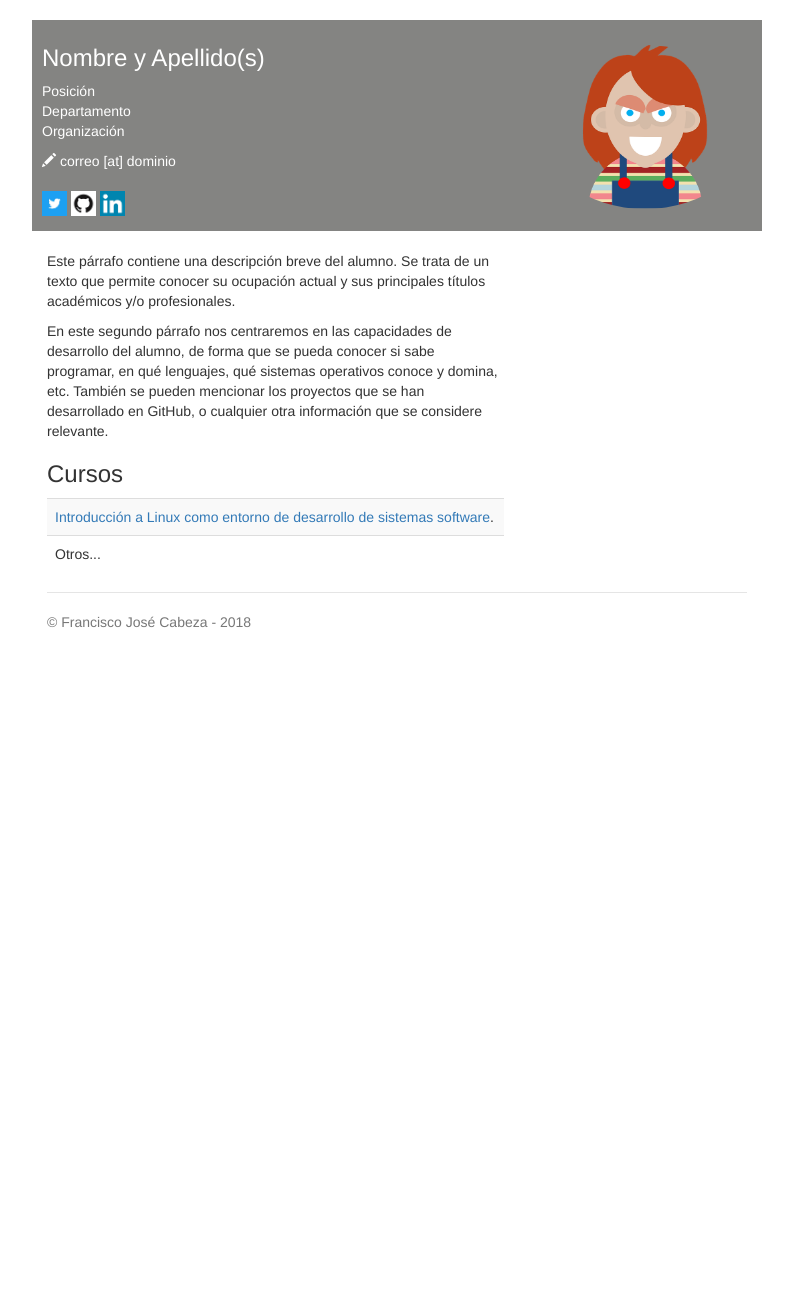
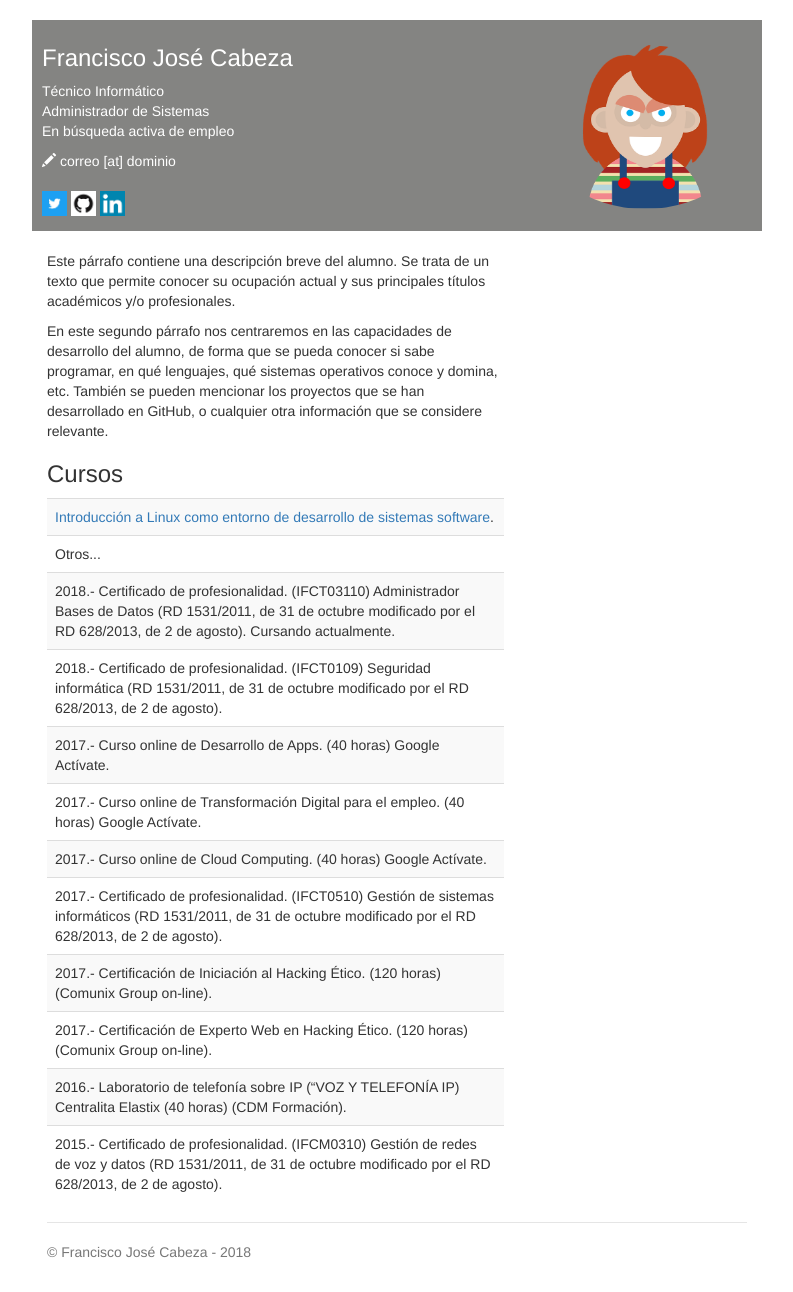
Before and after one commit to fjosito/fjosito.github.io, a plain HTML site: page index.html in a window 1280 px wide. Shown: the whole page, without its empty margins (243-1036 px from the left). Before the commit the page ends 800 px from the top, so only its background shows below. Drawn offline with nearby package versions, Linux system fonts and the light colour scheme.

Commit message:
Add files via upload

```diff
--- a/index.html
+++ b/index.html
@@ -8,7 +8,7 @@
     <meta name="author" content="Nombre y Apellido(s)">
 
     <!--Sustituir por los datos del alumno-->
-    <title>Nombre y Apellido(s)</title>
+    <title>Francisco José Cabeza</title>
 
     <link href="css/bootstrap.min.css" rel="stylesheet">
     <link href="css/style.css" rel="stylesheet">
@@ -17,12 +17,12 @@
   <body>
     <div class="container header-bar">
       <!--Sustituir por los datos del alumno-->
-      <h3>Nombre y Apellido(s) <span><img style="width: 214px; height: 164px;" class='img-circle' alt="Nombre y Apellido(s)" src="img/foto.png" align="right"></span></h3>
+      <h3>Francisco José Cabeza <span><img style="width: 214px; height: 164px;" class='img-circle' alt="Nombre y Apellido(s)" src="img/foto.png" align="right"></span></h3>
       <p>
         <!--Sustituir por los datos del alumno-->
-        Posición<br>
-        Departamento<br>
-        Organización
+        Técnico Informático<br>
+        Administrador de Sistemas<br>
+        En búsqueda activa de empleo
       </p>
       <address>
         <!--Sustituir por los datos del alumno-->
@@ -30,11 +30,11 @@
       </address>
 
       <!--Sustituir por los datos del alumno-->
-      <p><a href="http://twitter.com/usuario" target="blank"><img src="img/twitter-icon.jpg" width=25></a>
+      <p><a href="https://twitter.com/fjosito" target="blank"><img src="img/twitter-icon.jpg" width=25></a>
       <!--Sustituir por los datos del alumno-->
-      <a href="http://github.com/usuario" target="blank"><img src="img/github-icon.png" width=25></a>
+      <a href="http://github.com/fjosito" target="blank"><img src="img/github-icon.png" width=25></a>
       <!--Sustituir por los datos del alumno-->
-      <a href="https://es.linkedin.com/in/usuario" target="blank"><img src="img/linkedin-icon.png" width=25></a>
+      <a href="https://www.linkedin.com/in/franciscocabezabernet/" target="blank"><img src="img/linkedin-icon.png" width=25></a>
     </div>
 
     <div class="container">
@@ -45,10 +45,30 @@
 
           <p>En este segundo párrafo nos centraremos en las capacidades de desarrollo del alumno, de forma que se pueda conocer si sabe programar, en qué lenguajes, qué sistemas operativos conoce y domina, etc. También se pueden mencionar los proyectos que se han desarrollado en GitHub, o cualquier otra información que se considere relevante.</p>
 
-          <h3>Cursos</h3>
+          <h3 class="center">Cursos</h3>
           <table class='table table-striped'>
             <tr><td><a href="https://www.miriadax.net" target="blank">Introducción a Linux como entorno de desarrollo de sistemas software</a>.</td></tr>
             <tr><td>Otros...</td></tr>
+            <tr><td>2018.- Certificado de profesionalidad. (IFCT03110) Administrador Bases de Datos (RD 1531/2011, de 31 de octubre modificado por el RD 628/2013, de 2 de agosto). Cursando actualmente.</td></tr>
+
+            <tr><td>2018.- Certificado de profesionalidad. (IFCT0109) Seguridad informática (RD 1531/2011, de 31 de octubre modificado por el RD 628/2013, de 2 de agosto).</td></tr>
+
+            <tr><td>2017.- Curso online de Desarrollo de Apps. (40 horas) Google Actívate.</td></tr>
+
+            <tr><td>2017.- Curso online de Transformación Digital para el empleo. (40 horas) Google Actívate.</td></tr>
+
+            <tr><td>2017.- Curso online de Cloud Computing. (40 horas) Google Actívate.</td></tr>
+
+            <tr><td>2017.- Certificado de profesionalidad. (IFCT0510) Gestión de sistemas informáticos (RD 1531/2011, de 31 de octubre modificado por el RD 628/2013, de 2 de agosto).</td></tr>
+
+            <tr><td>2017.- Certificación de Iniciación al Hacking Ético. (120 horas) (Comunix Group on-line).</td></tr>
+
+            <tr><td>2017.- Certificación de Experto Web en Hacking Ético. (120 horas) (Comunix Group on-line).</td></tr>
+
+            <tr><td>2016.- Laboratorio de telefonía sobre IP (“VOZ Y TELEFONÍA IP) Centralita Elastix (40 horas) (CDM Formación).</td></tr>
+
+            <tr><td>2015.- Certificado de profesionalidad. (IFCM0310) Gestión de redes de voz y datos (RD 1531/2011, de 31 de octubre modificado por el RD 628/2013, de 2 de agosto).</td></tr>
+
           </table>
         </div>
       </div>
```
